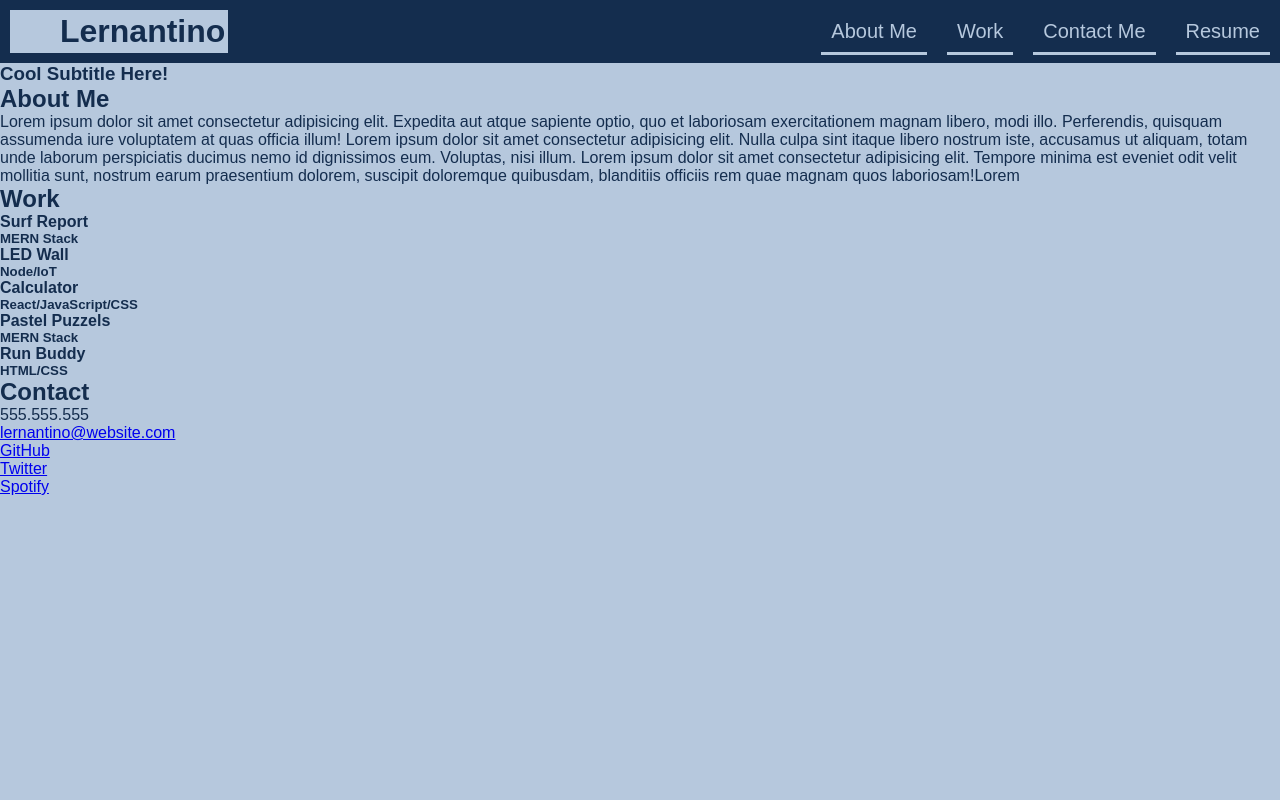
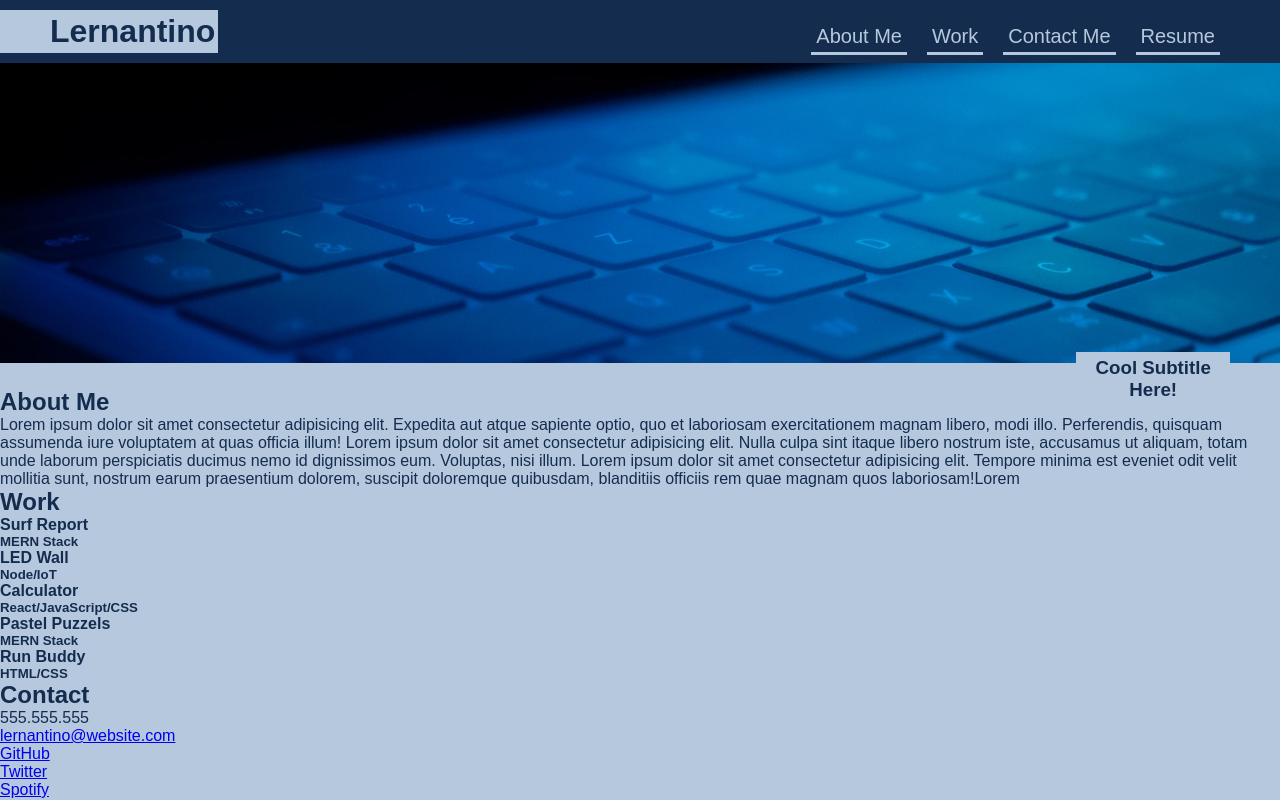
Before and after one commit to GonzalezL13/Professional-Portfolio, a plain HTML site: page index.html in a window 1280 px wide. Drawn offline with Linux system fonts and the light colour scheme.

Commit message:
added hero style

```diff
--- a/assets/css/style.css
+++ b/assets/css/style.css
@@ -21,9 +21,11 @@ header {
 header h1 {
     font-weight: bold;
     font-size: 32px;
-    margin: 10px;
+    margin: 10px 0;
     padding: 3px 3px 3px 50px;
     background-color: #b6c8dd;
+
+
 }
 
 header a {
@@ -32,7 +34,7 @@ header a {
 }
 
 header nav {
-    margin:20px 0;
+    margin:25px 50px 0 0;
 }
 
 header nav ul {
@@ -44,7 +46,7 @@ header nav ul {
 }
 
 header nav ul li a {
-    padding: 10px;
+    padding: 5px;
     margin: 10px;
     font-size: 20px;
     color: #b6c8dd;
@@ -53,3 +55,25 @@ header nav ul li a {
 .link {
     border-bottom: 3px solid #b6c8dd;
 }
+
+/*HERO STYLE*/
+.hero {
+    height: 300px;
+    width: 100%;
+    margin-bottom: 25px;
+    background-image: url("../images/blue-keyboard.jpg");
+    background-size: cover;
+    background-position: center;
+}
+
+.hero h3 {
+    background-color: #b6c8dd;
+    width: 12%;
+    padding: 5px;
+    text-align: center;
+    left: 1;
+    right: 0;
+    margin: 0 50px;
+    top: 44%;
+    position: absolute;
+}
```
